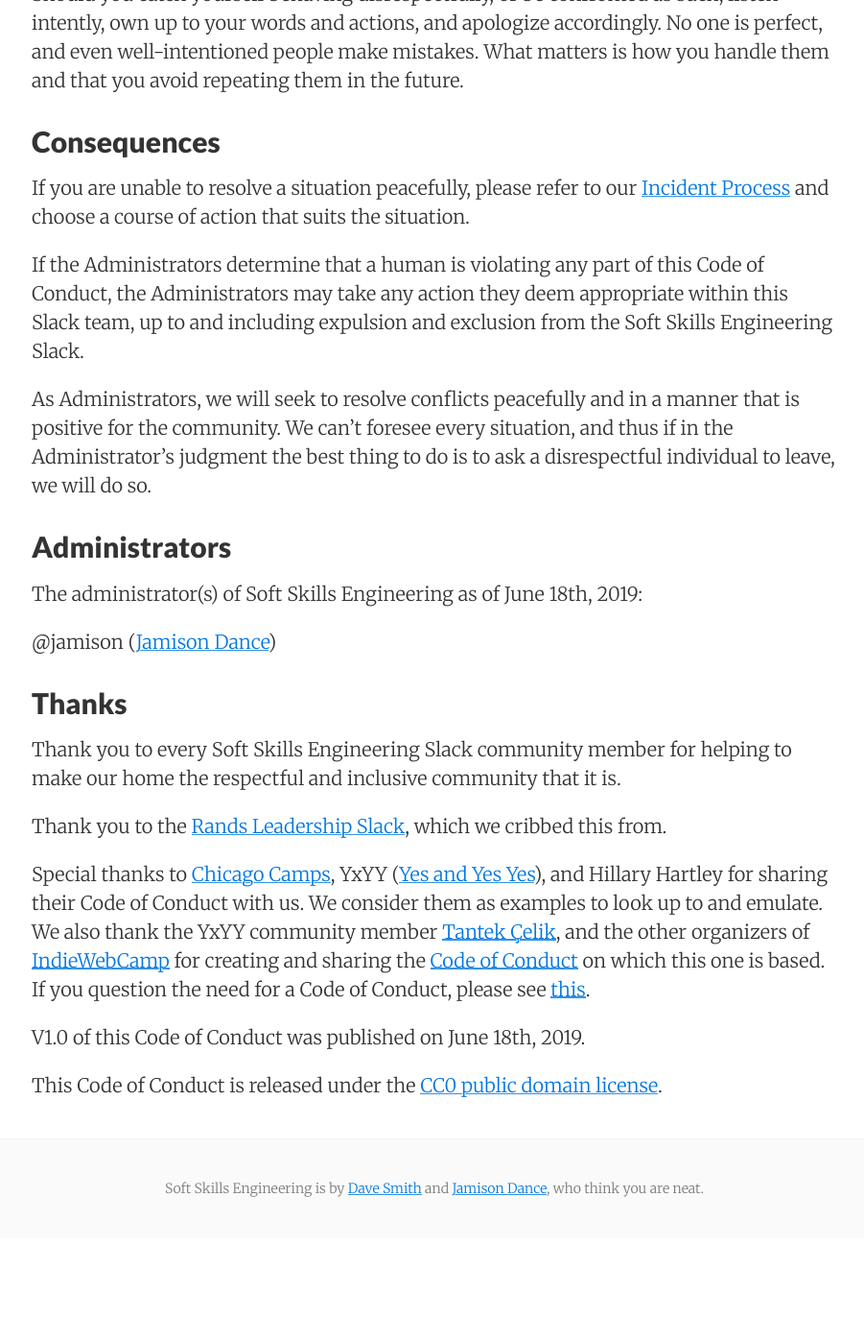
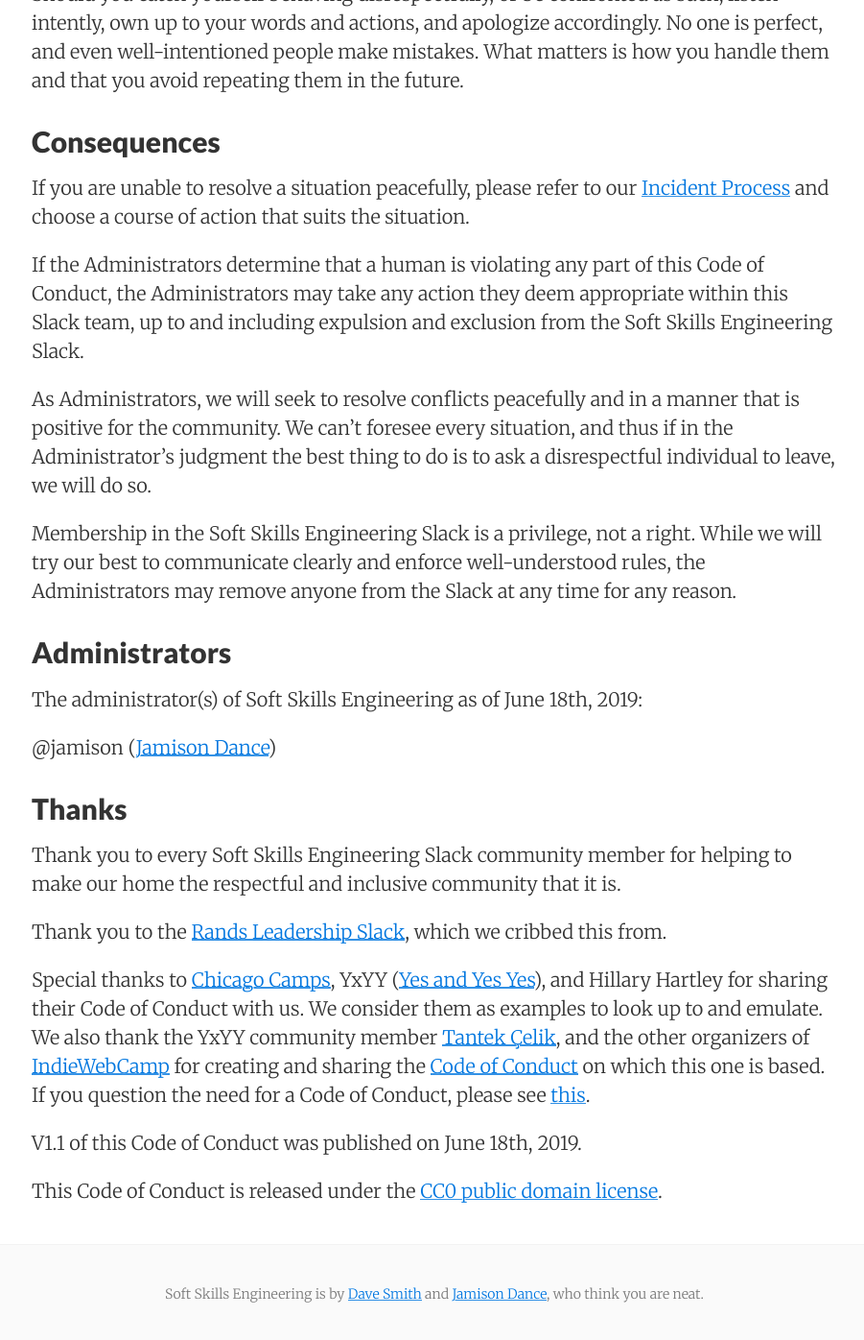
Before and after one commit to soft-skills-engineering/website, a Jekyll site: the page built from code-of-conduct.md, in a window 1280 px wide and 1400 px high, scrolled down 3136 px. Shown: the top 1396 px of the window at 96% size, without its empty margins (187-1088 px from the left). Built offline with Jekyll 4.4.1, drawn with Linux system fonts in a browser that asks for light colours; before the commit the page ends 4426 px from its top, so only the background shows below that.

Commit message:
add section about removing someone at any time

```diff
--- a/code-of-conduct.md
+++ b/code-of-conduct.md
@@ -76,6 +76,8 @@ If the Administrators determine that a human is violating any part of this Code
 
 As Administrators, we will seek to resolve conflicts peacefully and in a manner that is positive for the community. We can’t foresee every situation, and thus if in the Administrator's judgment the best thing to do is to ask a disrespectful individual to leave, we will do so.
 
+Membership in the Soft Skills Engineering Slack is a privilege, not a right. While we will try our best to communicate clearly and enforce well-understood rules, the Administrators may remove anyone from the Slack at any time for any reason.
+
 ## Administrators
 
 The administrator(s) of Soft Skills Engineering as of June 18th, 2019:
@@ -91,6 +93,6 @@ Thank you to the [Rands Leadership Slack](https://github.com/randsleadershipslac
 
 Special thanks to [Chicago Camps](http://chicagocamps.org/code-of-conduct/), YxYY ([Yes and Yes Yes](http://www.yesandyesyes.com/)), and Hillary Hartley for sharing their Code of Conduct with us. We consider them as examples to look up to and emulate. We also thank the YxYY community member [Tantek Çelik](http://tantek.com/), and the other organizers of [IndieWebCamp](http://indiewebcamp.com/) for creating and sharing the [Code of Conduct](http://indiewebcamp.com/code-of-conduct) on which this one is based. If you question the need for a Code of Conduct, please see [this](http://indiewebcamp.com/code-of-conduct-why).
 
-V1.0 of this Code of Conduct was published on June 18th, 2019.
+V1.1 of this Code of Conduct was published on June 18th, 2019.
 
 This Code of Conduct is released under the [CC0 public domain license](https://creativecommons.org/publicdomain/zero/1.0/).
```
